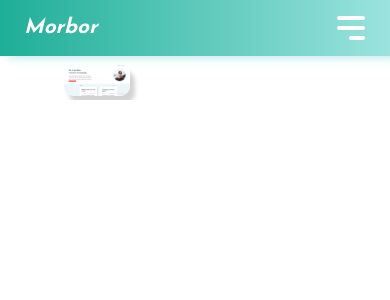
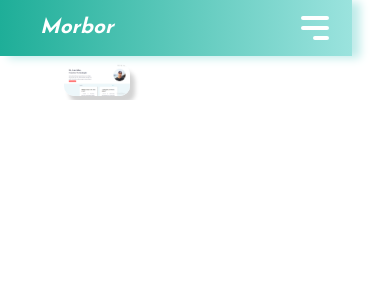
Before and after one commit to IAMMORBOR/Personal-portfolio, a React (Create React App) app: page /Projects in a window 390 px wide. Shown: the top 300 px of the page. Built offline with nearby package versions, Linux system fonts and the light colour scheme.

Commit message:
confirming the mobile screen size at the nav level

```diff
--- a/src/Component/Navigation/Navigation.style.scss
+++ b/src/Component/Navigation/Navigation.style.scss
@@ -7,7 +7,10 @@ $Background-color--black:#1b2430;
 $Main-font:'Josefin Sans','Roboto','EB+Garamond', sans-serif;
 $Background-color--white:#fffdf9;
 
+
+
 .Header{
+
     display: flex;
     justify-content: space-between;
     height: 3.5rem;
@@ -105,8 +108,26 @@ $Background-color--white:#fffdf9;
 }
 @media (max-width:600px){
     .Header{
-        width: 100%;
+        max-width: 90.3%;
+
+        &_Nav{
+            margin-right: 2rem;
+            display: flex;
+
+           &_link{
+            padding: .3rem .6rem;
+
+
+
+           }
+        }
     }
+
     .logo{
-        margin-left: 1.5rem;}
+        margin-left: 2.5rem;}
+        .MobileNav .Header_Nav{
+            right: 1rem;
+            background-color: red;
+        }
+
 }
--- a/src/index.scss
+++ b/src/index.scss
@@ -61,6 +61,7 @@ a{
   body{
     font-size: 35%;
   overflow-x: hidden;
+  width: 100%;
 
   }
 
```
